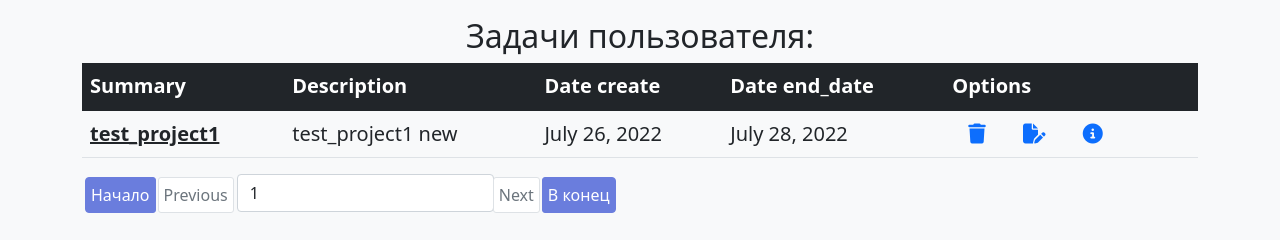
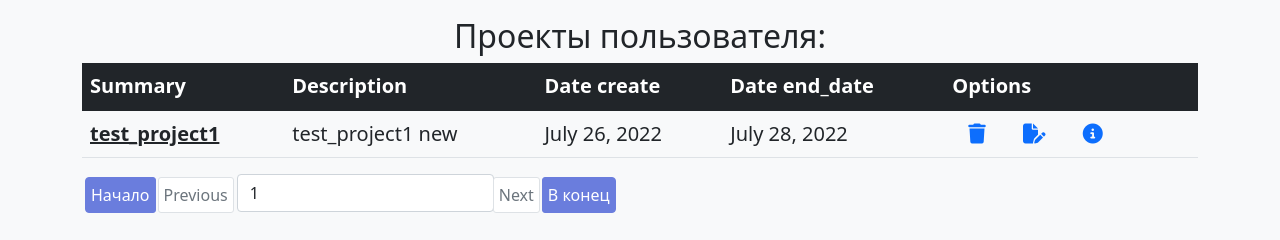
Before and after one commit to Zakawww/Issue_task, a Django app: page /accounts/1 in a window 1280 px wide. Shown: the part 423-663 px from the top of the page. Run offline with Django 4.2, Linux system fonts and the light colour scheme; a user stored in the database is signed in; data comes from the database, SQL or seed files in the repository; some libraries are stand-ins or nearby versions.

Commit message:
refactoring profile.html

```diff
--- a/sorce/accounts/templates/profile.html
+++ b/sorce/accounts/templates/profile.html
@@ -17,7 +17,7 @@
     <p>Почта: {{ user_obj.email }}</p>
     <p>Ссылка: {{ user_obj.profile.url_user }}</p>
     <p>О себе: {{ user_obj.profile.about_user }}</p>
-    <h2 class="text-center clear">Задачи пользователя:</h2>
+    <h2 class="text-center clear">Проекты пользователя:</h2>
 
 
 {% endblock %}
```
